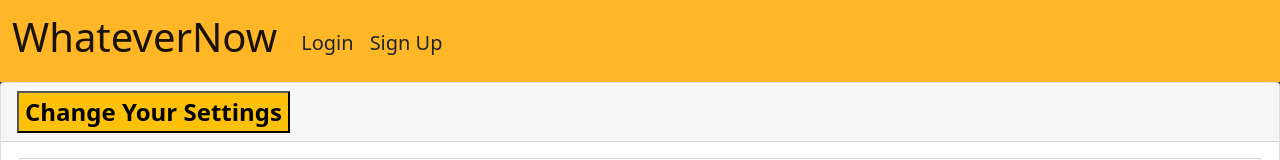
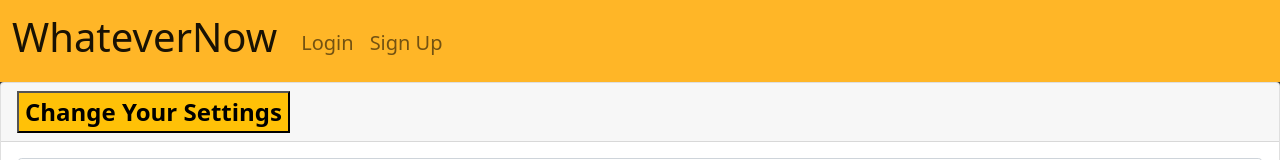
Before and after one commit to chloeyarb/Whatever-Now, a React (Create React App) app in the folder client/: page /accountsettings in a window 1280 px wide. Shown: the top 160 px of the page. Built offline with nearby package versions, Linux system fonts and the light colour scheme.

Commit message:
nav links hover

```diff
--- a/client/src/components/Header/index.js
+++ b/client/src/components/Header/index.js
@@ -24,7 +24,7 @@
                 <Nav.Link
                   as={NavLink}
                   to="/accountsettings"
-                  className="Nav-list fs-5  text-dark mt-1"
+                  className="Nav-list fs-5  mt-1"
                 >
                   Account Settings
                 </Nav.Link>
@@ -32,7 +32,7 @@
                   as={NavLink}
                   to="/logout"
                   onClick={Auth.logout}
-                  className="Nav-list text-dark fs-5 mt-1"
+                  className="Nav-list fs-5 mt-1"
                 >
                   Logout
                 </Nav.Link>
@@ -42,14 +42,14 @@
                 <Nav.Link
                   as={NavLink}
                   to="/login"
-                  className="Nav-list fs-5 text-dark mt-1"
+                  className="Nav-list fs-5  mt-1"
                 >
                   Login
                 </Nav.Link>
                 <Nav.Link
                   as={NavLink}
                   to="/signup"
-                  className="Nav-list text-dark fs-5 mt-1"
+                  className="Nav-list fs-5 mt-1"
                 >
                   Sign Up
                 </Nav.Link>
```
